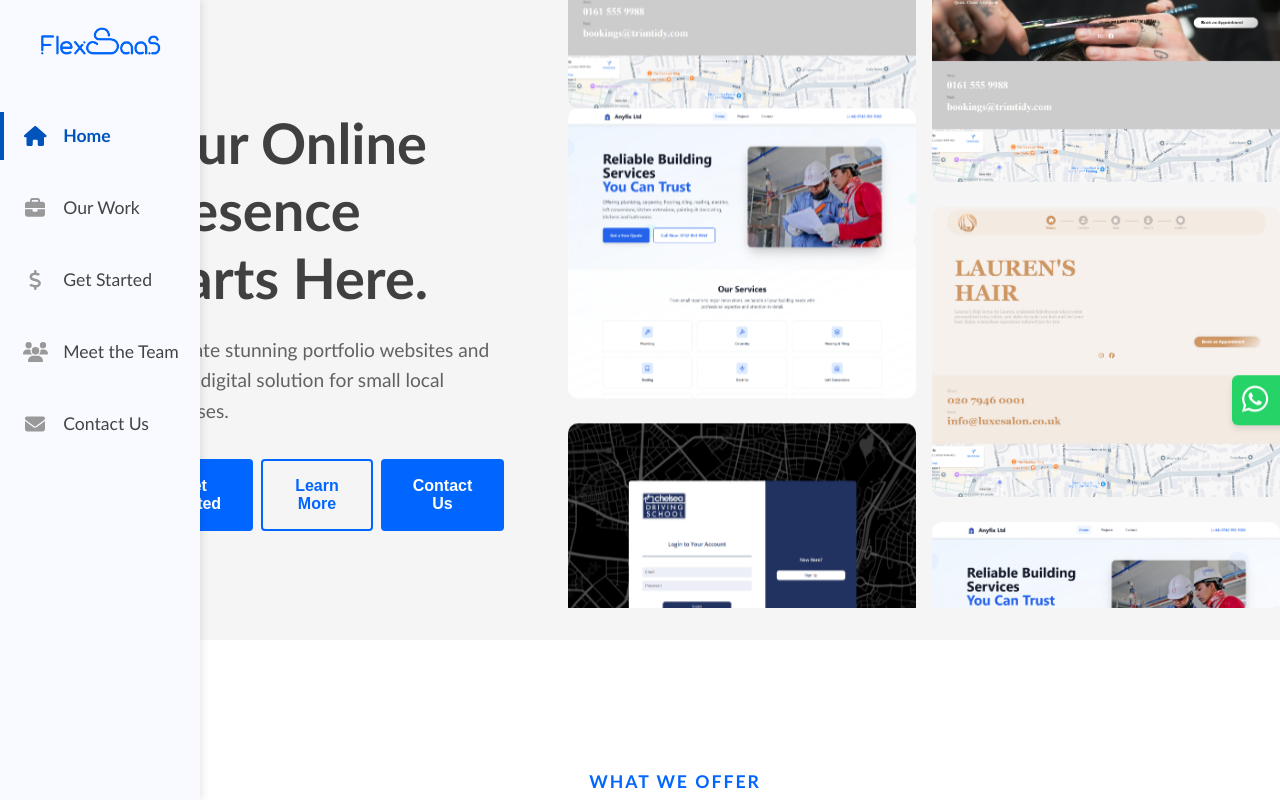
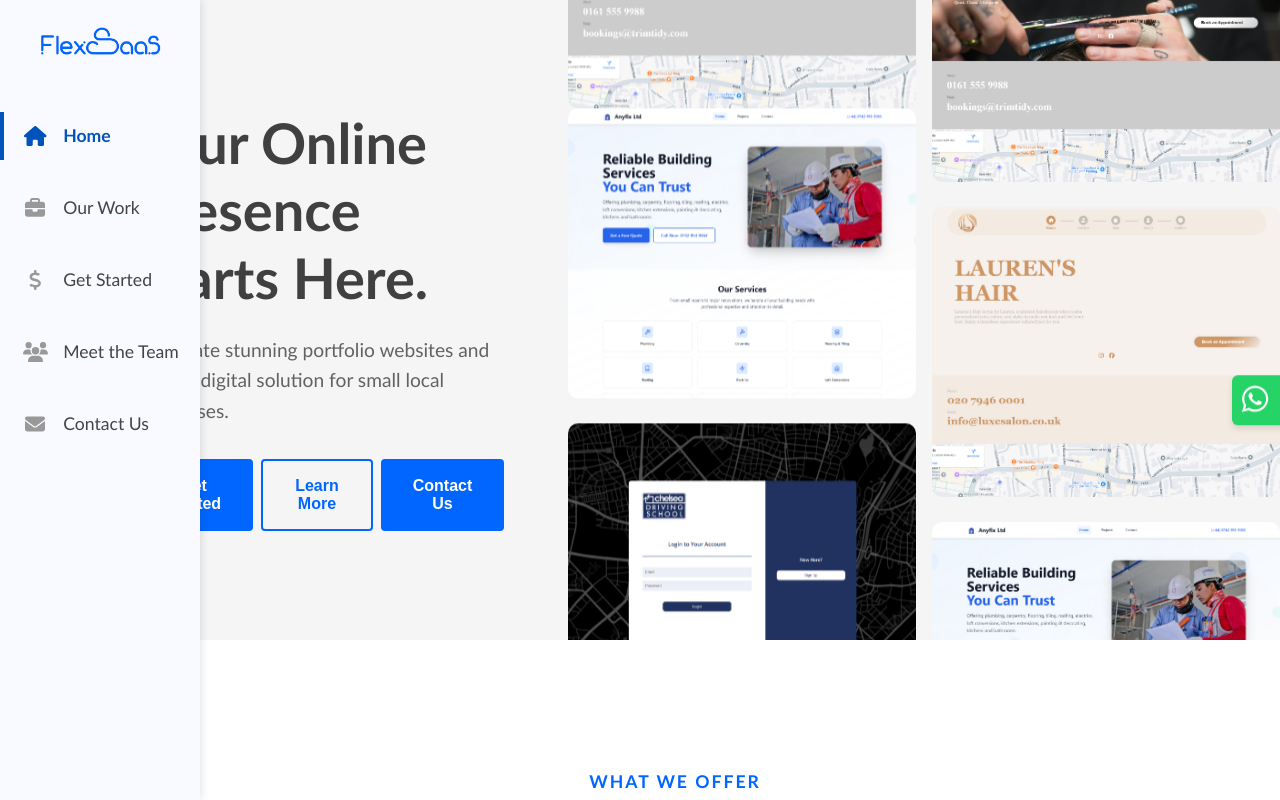
Before and after one commit to FlexSaaS/flexsaas-portfolio, a React (Vite) app: page / in a window 1280 px wide. Shown: the top 800 px of the page. Built offline with nearby package versions, Linux system fonts and the light colour scheme.

Commit message:
minor padding fix.

```diff
--- a/src/components/common/Hero.tsx
+++ b/src/components/common/Hero.tsx
@@ -99,11 +99,11 @@ const RightSide = styled.div`
   flex-direction: row;
   justify-content: center;
   align-items: center;
-  padding-bottom: 2rem;
   gap: 1rem;
   @media (max-width: 1000px) {
     flex-direction: column;
     gap: 0rem;
+    padding-bottom: 2rem;
   }
 `;
 
```
